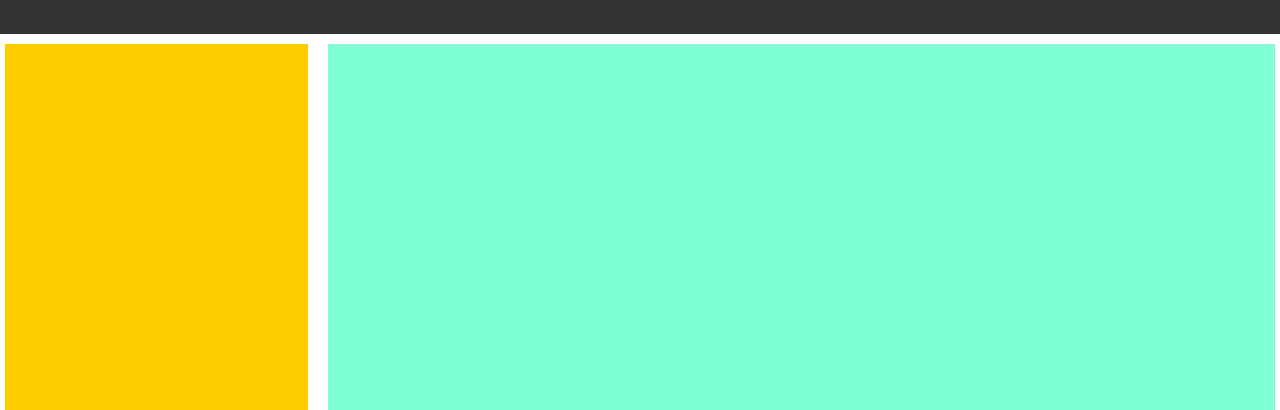
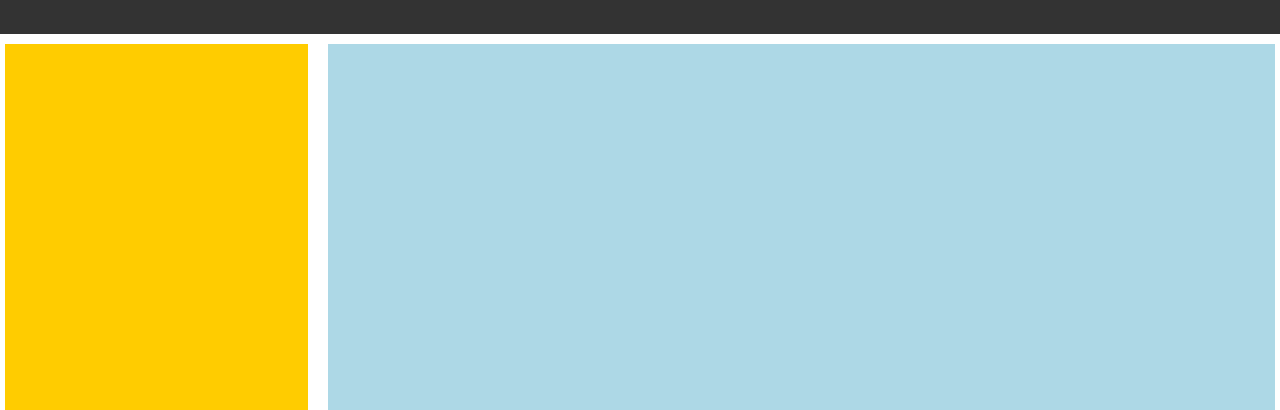
Before and after one commit to rowleks/responsive-layout, a plain HTML site: page index.html in a window 1280 px wide. Shown: the part 106-516 px from the top of the page. Drawn offline with Linux system fonts and the light colour scheme.

Commit message:
Add files via upload

```diff
--- a/styles.css
+++ b/styles.css
@@ -90,7 +90,7 @@ footer {
 }
 
 main {
-  background-color: aquamarine;
+  background-color:lightblue;
   margin: 10px 5px;
 }
   .aside {
```
